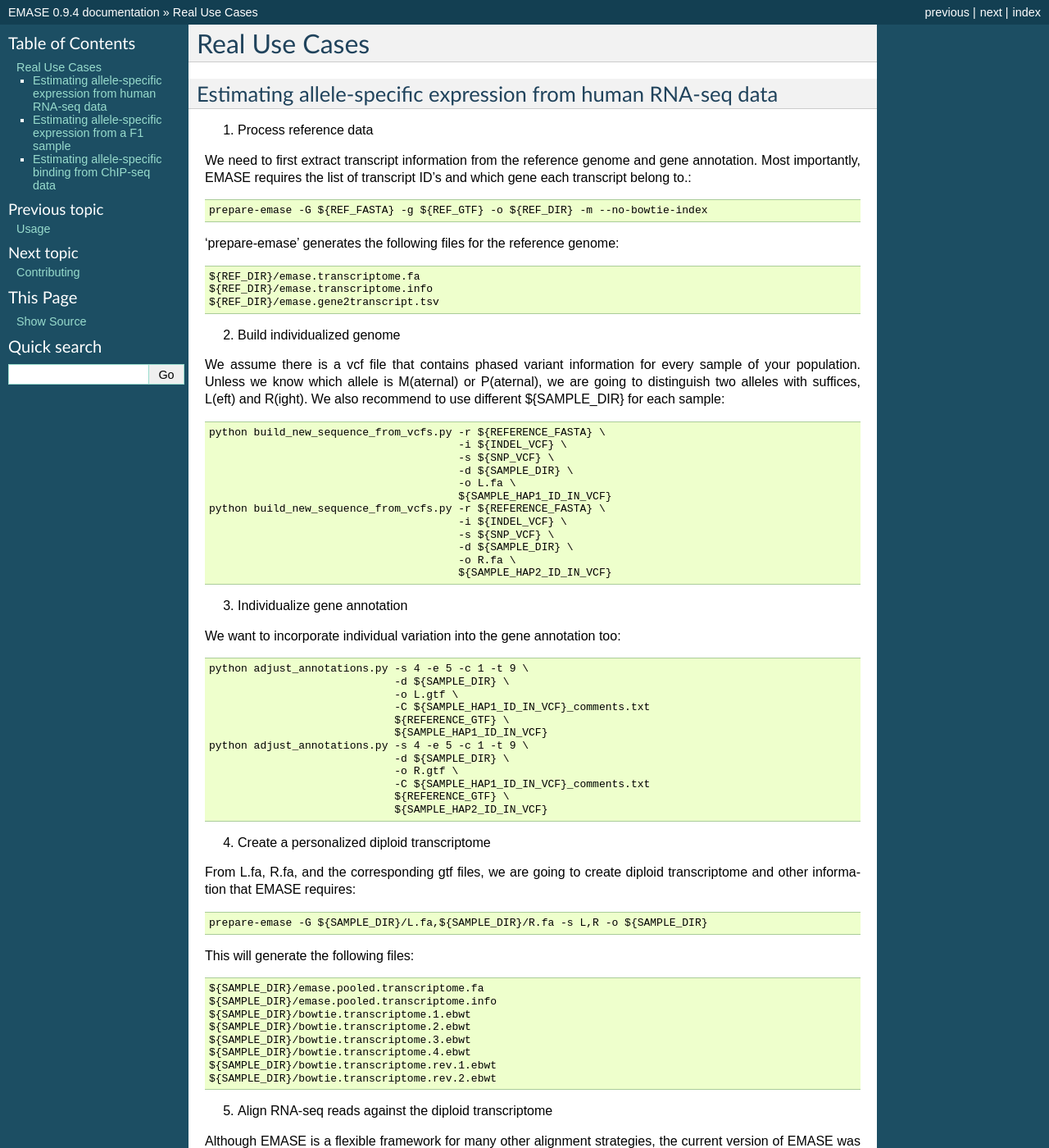
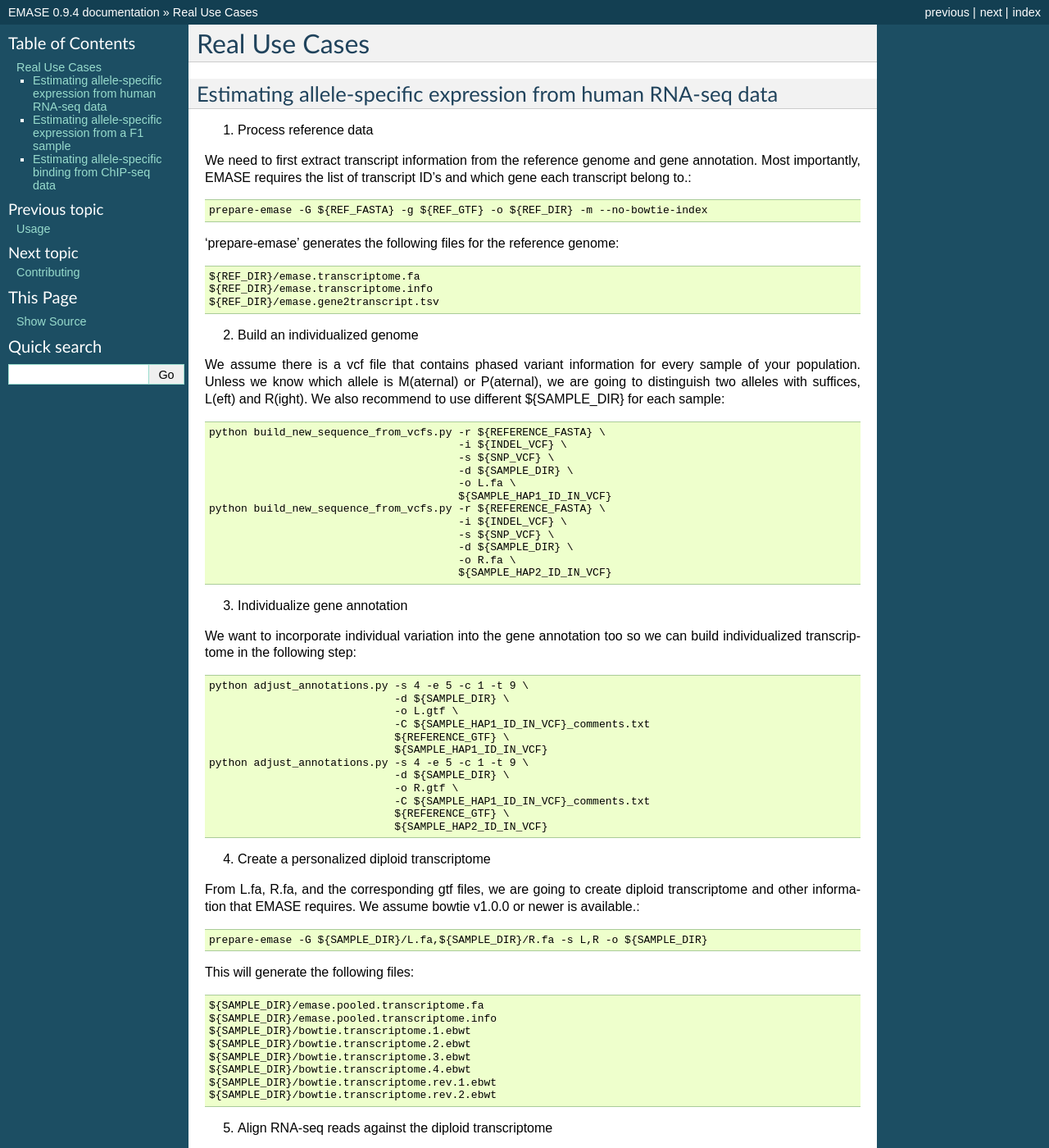
Before and after one commit to churchill-lab/emase, a Sphinx documentation site: the page built from docs/examples.rst, in a window 1280 px wide and 1400 px high. Shown: the whole window at 82% size. Built offline with Sphinx 7.4.7, drawn with Linux system fonts in a browser that asks for light colours.

```diff
--- a/docs/examples.rst
+++ b/docs/examples.rst
@@ -18,7 +18,7 @@
     ${REF_DIR}/emase.transcriptome.info
     ${REF_DIR}/emase.gene2transcript.tsv
 
-2. Build individualized genome
+2. Build an individualized genome
 
 We assume there is a vcf file that contains phased variant information for every sample of your population. Unless we
 know which allele is M(aternal) or P(aternal), we are going to distinguish two alleles with suffices, L(eft) and
@@ -39,7 +39,8 @@
 
 3. Individualize gene annotation
 
-We want to incorporate individual variation into the gene annotation too::
+We want to incorporate individual variation into the gene annotation too so we can build individualized transcriptome in
+the following step::
 
     python adjust_annotations.py -s 4 -e 5 -c 1 -t 9 \
                                  -d ${SAMPLE_DIR} \
@@ -57,7 +58,7 @@
 4. Create a personalized diploid transcriptome
 
 From L.fa, R.fa, and the corresponding gtf files, we are going to create diploid transcriptome and other
-information that EMASE requires::
+information that EMASE requires. We assume bowtie v1.0.0 or newer is available.::
 
     prepare-emase -G ${SAMPLE_DIR}/L.fa,${SAMPLE_DIR}/R.fa -s L,R -o ${SAMPLE_DIR}
 
```
